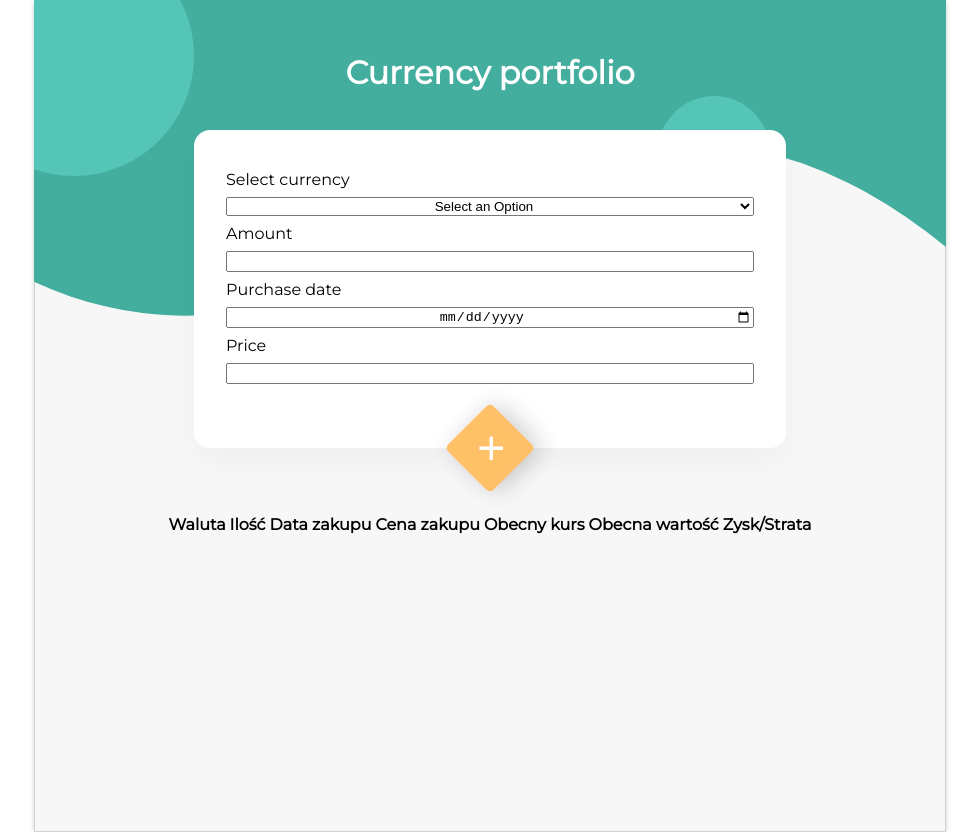
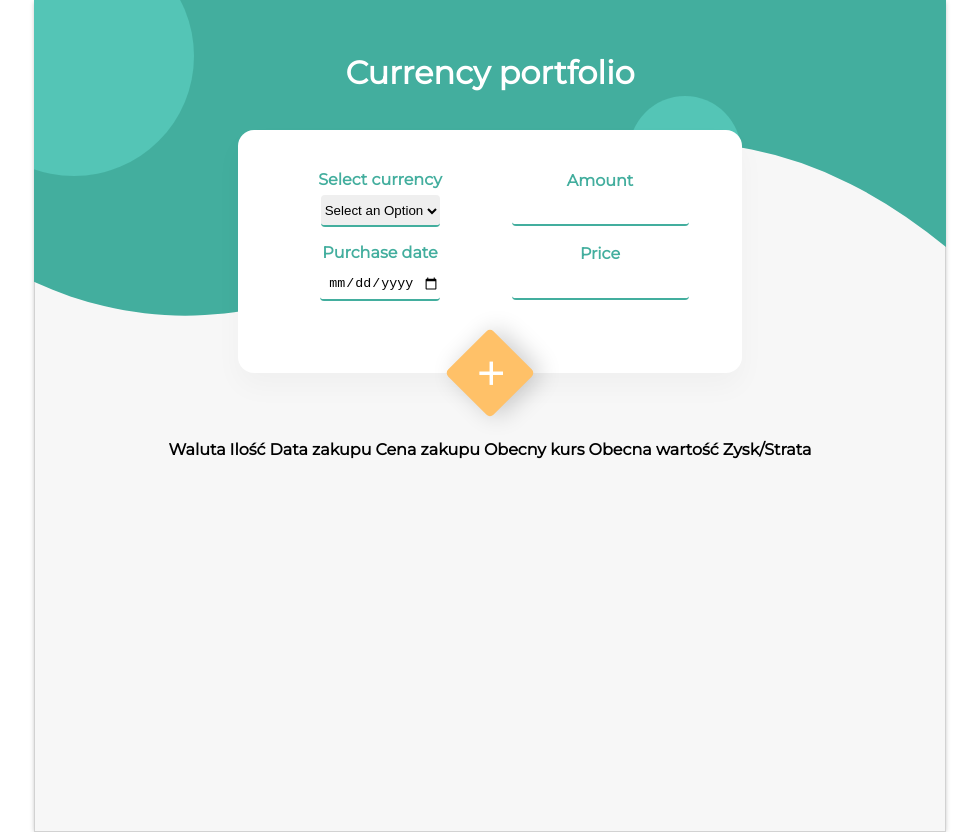
Before and after one commit to AgnieszkaSzostak/Currency-Portfolio-App, a React (Create React App) app: page / in a window 1280 px wide. Shown: the whole page, without its empty margins (150-1129 px from the left). Built offline with nearby package versions, Linux system fonts and the light colour scheme.

Commit message:
Add styles to Form

```diff
--- a/src/App.css
+++ b/src/App.css
@@ -69,7 +69,7 @@
   content: '';
   position: absolute;
   bottom: 6em;
-  left: 11em;
+  left: 12.8em;
   width: 7em;
   height: 7em;
   border-radius: 50%;
--- a/src/components/Form/Field.js
+++ b/src/components/Form/Field.js
@@ -1,16 +1,17 @@
 import React from "react";
 
 const Field = (props) => {
-    const {label, tag, type, name, onChange, value} = props
-    return( <>
-        <label htmlFor={name}>{label}</label>
+    const {label, tag, type, name, onChange, value} = props;
+    return(
+        <label className="form__label" htmlFor={name}>{label}
         {tag === 'select'
-           ? <select id={name} name={name} value={value} onChange={onChange}>
+           ? <select className="form__select" id={name} name={name} value={value} onChange={onChange}>
                     {props.children}
                 </select>
-           : <input id={name} name={name} type={type} value={value} onChange={onChange}></input>
+           : <input className="form__input" id={name} name={name} type={type} value={value} onChange={onChange}></input>
         }
-    </>)
+        </label>
+    )
 }
 
 export default Field
--- a/src/components/Form/Form.styled.js
+++ b/src/components/Form/Form.styled.js
@@ -3,8 +3,9 @@ import styled from "styled-components";
 const StyledForm = styled.form`
     display: flex;
     position: relative;
-    flex-direction: column;
-    width: 60%;
+    flex-wrap: wrap;
+    justify-content: center;
+    width: 50%;
     padding: 2em 2em 4em 2em;
     *{text-align: center};
     border-radius: 1em;
@@ -12,9 +13,30 @@ const StyledForm = styled.form`
     margin-bottom: 4em;
     z-index: 1;
     box-shadow: 0 14px 28px rgba(0,0,0,0.03), 0 10px 10px rgba(0,0,0,0.0);
-    label {
+    .form__input,
+    .form__select{
+        padding: 0.5em 0;
+        margin-top: 0.45em;
+        border-radius: 0.3em;
+        border: none;
+        border-bottom: 2px solid #43AE9E;
+    }
+    .form__input:focus,
+    .form__select:focus{
+        border: none;
+        outline: none;
+        border-bottom: 2px solid #FFC168;;
+    }
+    .form__label {
+        color: #43AE9E;
+        font-weight: bold;
+        display: flex;
+        flex-direction: column;
+        justify-content: center;
+        align-items: center;
         text-align: left;
         padding: 0.5em 0;
+        width: 50%;
     }
     .form__submit {
         align-self: center;
```
